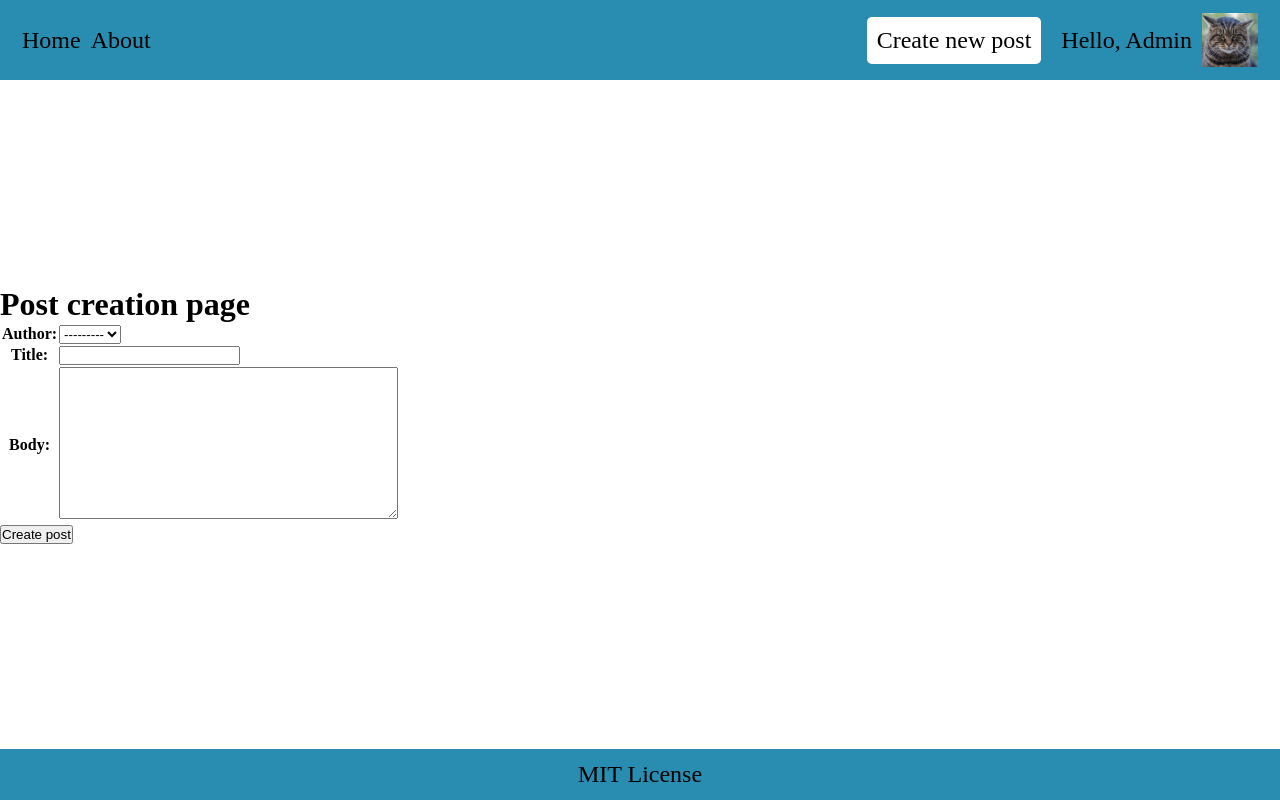
After one commit to dlogushiv/SkillUP_course_Blog, a Django app: page /post_create/ in a window 1280 px wide. The commit adds this page. Run offline with Django 3.2, Linux system fonts and the light colour scheme.

Commit message:
Lesson 5.10 - create post page with form (without post image); Add comment - added button; view and page but it doesn't work ((

```diff
--- /dev/null
+++ b/core/forms.py
@@ -0,0 +1,14 @@
+from django import forms
+from .models import Post, Comment
+
+
+class PostForm(forms.ModelForm):
+    class Meta:
+        model = Post
+        fields = ['author', 'title', 'body', ]
+
+
+class CommentForm(forms.ModelForm):
+    class Meta:
+        model = Comment
+        fields = ['author', 'text', ]
--- a/core/urls.py
+++ b/core/urls.py
@@ -10,7 +10,9 @@ app_name = 'core'
 urlpatterns = [
     path('', views.HomeView.as_view(), name='home_page'),
     path('about/', views.AboutView.as_view(), name='about_page'),
+    path('post_create/', views.PostCreateView.as_view(), name='post_create_page'),
     path('post_detail/<int:id>/', views.PostDetailView.as_view(), name='post_detail_page'),
+    path('post_detail/<int:id>/add_comment/', views.CommentCreateView.as_view(), name='add_comment_page'),
 ]
 # if we have not many applications/pages, we can not to use namespases
 # no need a variable 'app_name = <application name>'
--- a/core/views.py
+++ b/core/views.py
@@ -2,6 +2,8 @@ from django.shortcuts import render
 from django.http import HttpResponse
 from django.views.generic import *  # TemplateView, ListView
 from .models import Post, Comment
+from .forms import PostForm, CommentForm
+
 
 # bad practice to use functions
 
@@ -56,6 +58,7 @@ class PostDetailView(DetailView):
     model = Post
     pk_url_kwarg = 'id'
 
+
 # class PostDetailView(TemplateView):
 #     template_name = 'core/post_detail.html'
 #
@@ -64,3 +67,19 @@ class PostDetailView(DetailView):
 #         post = Post.objects.get(id=context['id'])
 #         context['post'] = post
 #         return context
+
+class PostCreateView(CreateView):
+    template_name = 'core/post_create.html'
+    model = Post
+    form_class = PostForm
+
+    success_url = '/'
+
+
+class CommentCreateView(CreateView):
+    template_name = 'core/add_comment.html'
+    model = Comment
+    form_class = CommentForm
+    pk_url_kwarg = 'id'
+
+    success_url = ''
--- a/static/css/style.css
+++ b/static/css/style.css
@@ -9,7 +9,7 @@ p {
 
 a {
     text-decoration: none;
-    column: black;
+    color: black;
 }
 
 .wrapper {
@@ -26,6 +26,28 @@ a {
     background-color: #298db1;
     max-height: 7vh;
     align-items: center;
+    font-size: 24px;
+}
+
+.header_right {
+    display: flex;
+    justify-content: center;
+    align-items: center;
+}
+
+.create_post_btn {
+    margin-right: 20px;
+    padding: 10px;
+    border-radius: 5px;
+    background-color: #ffffff;
+}
+
+.add_comment_btn {
+    border: 2px solid #a0a8ab;
+    margin: 45px;
+    padding: 10px;
+    border-radius: 5px;
+    background-color: #F0FFFF;
     font-size: 24px;
 }
 
@@ -47,7 +69,7 @@ a {
 .avatar {
     max-width: 7vh;
     height: auto;
-    padding: 5px;
+    padding: 10px;
 }
 
 .about {
@@ -107,8 +129,9 @@ a {
 }
 
 .post-title {
+    display: flex;
+    justify-content: center;
     font-size: 24px;
-    text-align: center;
 }
 
 .post-body {
--- a/templates/base.html
+++ b/templates/base.html
@@ -21,13 +21,17 @@
             <li class="menu-item"><a href="{% url 'core:about_page' %}">About</a></li>
         </ul>
 
-        <div class="user">
-            <div class="greeting">
-                Hello, Admin
-                <img class="avatar" src="{% static 'image/avatar.jpg' %}" alt="IMAGE ERROR">
+        <div class="header_right">
+            <a class="create_post_btn" href="{% url 'core:post_create_page' %}">Create new post</a>
+            <div class="user">
+                <div class="greeting">
+                    Hello, Admin
+                    <img class="avatar" src="{% static 'image/avatar.jpg' %}" alt="IMAGE ERROR">
+                </div>
             </div>
         </div>
     </div>
+
 
     <div class="content">
         {% block content %}{% endblock content %}
--- a/templates/core/about.html
+++ b/templates/core/about.html
@@ -4,7 +4,7 @@
 {% extends 'base.html' %}
 {% load static %}
 
-{% block title %}Blog - About page{% endblock %}
+{% block title %}About page{% endblock %}
 
 {% block content %}
     <div class="about">
--- /dev/null
+++ b/templates/core/post_create.html
@@ -0,0 +1,20 @@
+{% extends 'base.html' %}
+{% load static %}
+
+{% block title %}New post{% endblock %}
+
+{% block content %}
+<div class="post_create">
+    <h1>Post creation page</h1>
+
+    <form action="" method="post">
+        {% csrf_token %}
+        <table>
+            {{ form }}
+        </table>
+        <button type="submit">Create post</button>
+    </form>
+
+
+</div>
+{% endblock content%}
```
Also changed, not shown: templates/core/add_comment.html (added, +20 -0 lines), templates/core/home.html (+5 -3 lines), templates/core/post_detail.html (+6 -1 lines).
